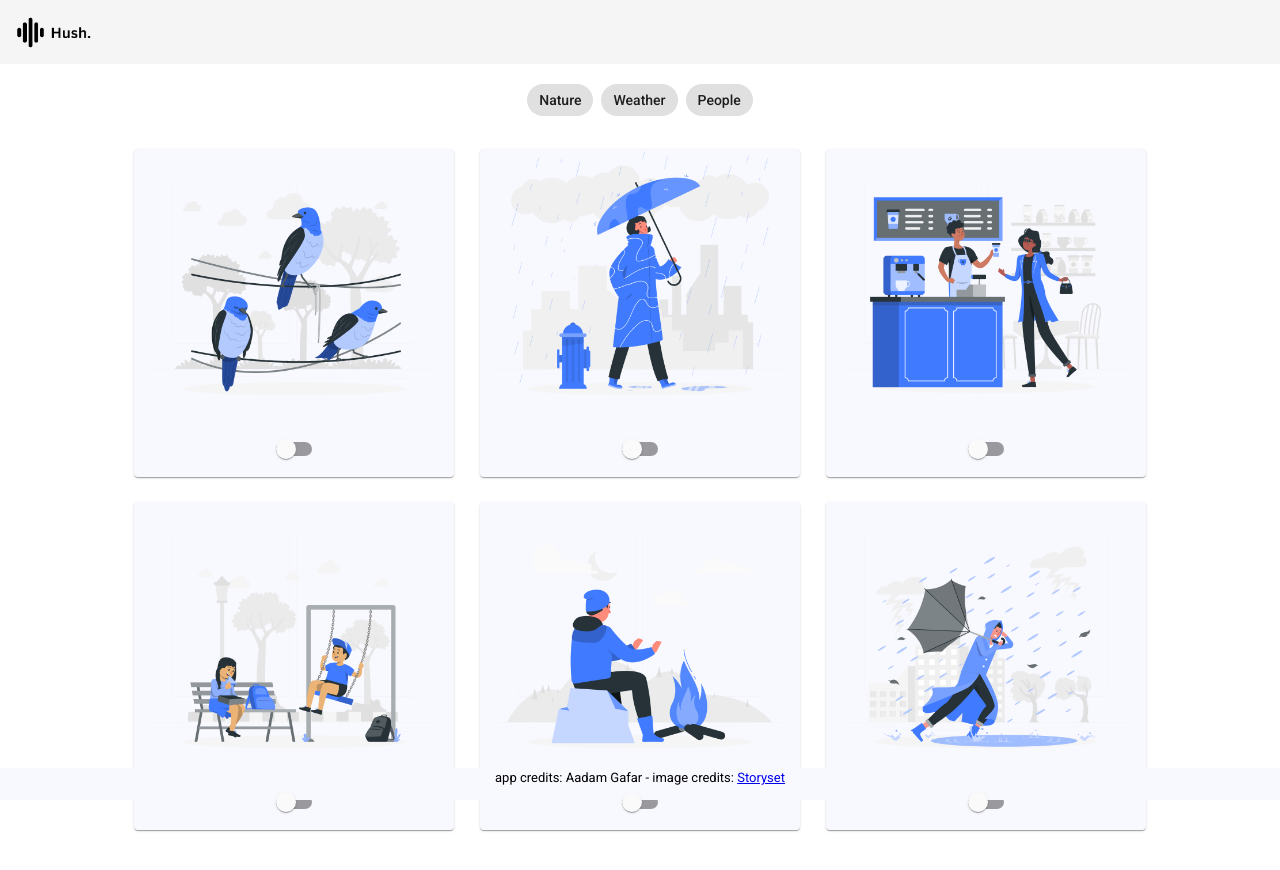
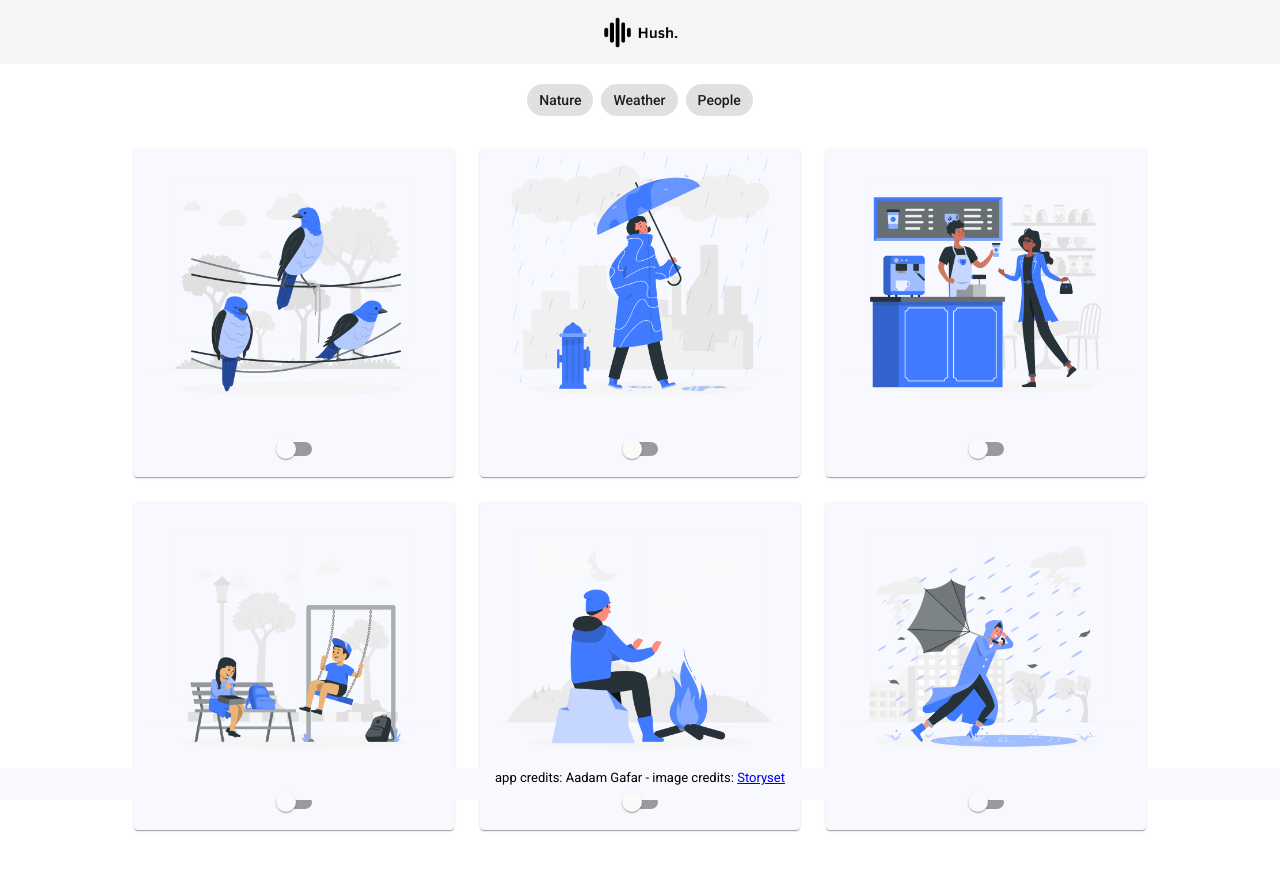
Before and after one commit to Aadam-Gafar/Hush, an Angular app: page / in a window 1280 px wide. Shown: the top 870 px of the page. Built offline with nearby package versions, Linux system fonts and the light colour scheme.

Commit message:
Centred logo

```diff
--- a/src/app/app.component.css
+++ b/src/app/app.component.css
@@ -1,5 +1,10 @@
 .logo {
     width: 75px;
+}
+
+mat-toolbar {
+    display: flex;
+    justify-content: center;
 }
 
 footer {
```
